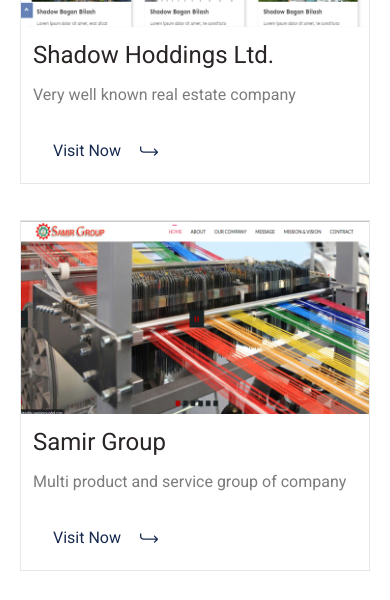
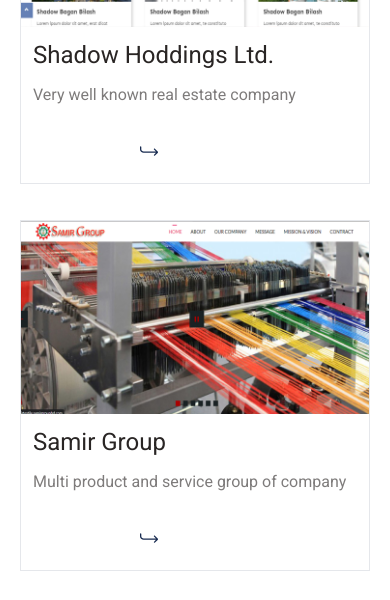
Before and after one commit to SabbirPnH/E-commerce, a Next.js app: page /portfolio in a window 390 px wide. Shown: the part 780-1380 px from the top of the page. Built offline with nearby package versions, Linux system fonts and the light colour scheme.

Commit message:
change text color

```diff
--- a/app/components/Portfolio.js
+++ b/app/components/Portfolio.js
@@ -26,7 +26,7 @@
 				<p className="opacity-60 mt-3 mb-6">{description}</p>
 				<Link href={link}>
                 <div className="  flex gap-4 items-center py-2 px-5 ">
-                <button className="text-[#182b50] cursor-pointer"> Visit Now</button>
+                <button className=" text-white sm:text-[#182b50] cursor-pointer"> Visit Now</button>
                 <IoIosReturnRight className="text-2xl cursor-pointer text-[#182b50]" />
 				</div>
                 </Link>
```
